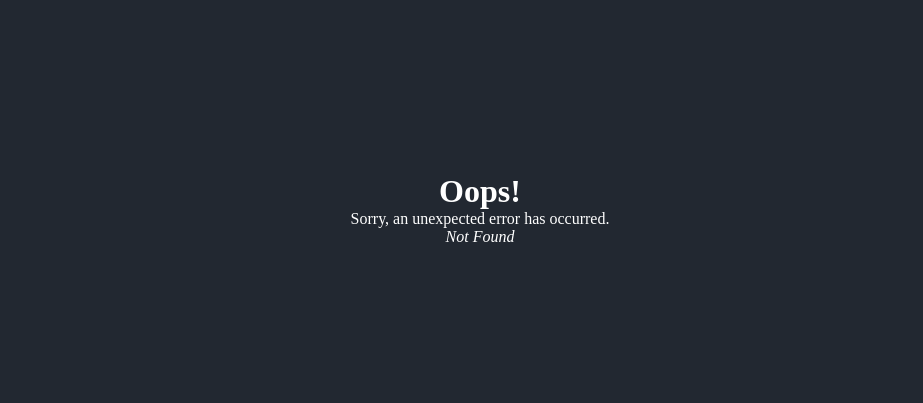
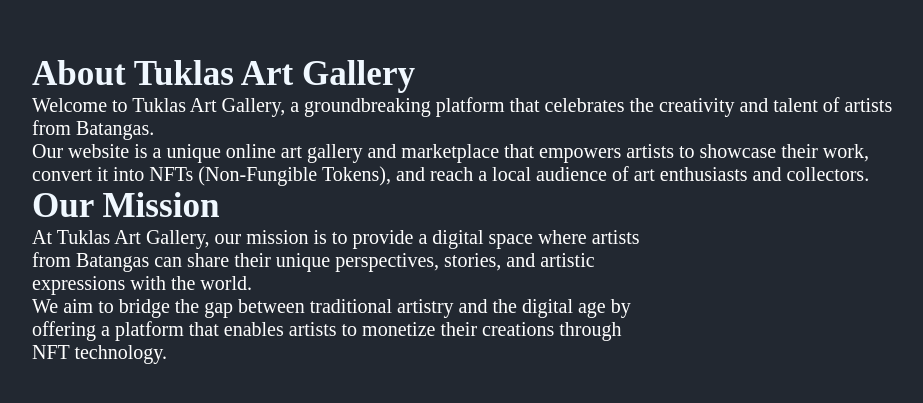
Before and after one commit to kyoshie/Tuklas-Frontend, a React (Vite) app: page /about in a window 1280 px wide. Before the commit this address had no page. Shown: the part 191-594 px from the top of the page, without its empty margins (160-1083 px from the left). Built offline with nearby package versions, Linux system fonts and the light colour scheme.

Commit message:
about page created

```diff
--- /dev/null
+++ b/src/pages/About/About.css
@@ -0,0 +1,28 @@
+.welcome {
+    height: 100vh;
+    font-size: 30px;
+    color: aliceblue;
+    display: flex;
+    justify-content: center;
+    align-items: center;
+    flex-direction: column;
+}
+
+.welcome .about {
+    width: 70%;
+}
+
+.welcome .about-text {
+    font-size: 20px;
+    color: #fff;
+}
+
+.welcome .mission {
+    width: 70%;
+
+}
+
+.welcome .mission-text {
+    font-size: 20px;
+    color: #fff;
+}
--- /dev/null
+++ b/src/pages/About/About.jsx
@@ -0,0 +1,32 @@
+import React, { useState } from 'react';
+import './About.css';
+
+
+
+const About = () => {
+    return (
+<div className='welcome'>
+      <div className='about'>
+          <h3> About Tuklas Art Gallery</h3>
+          <div className='about-text'>
+              <p>Welcome to Tuklas Art Gallery, a groundbreaking platform that celebrates the creativity and talent of artists from Batangas.</p>
+              <p>Our website is a unique online art gallery and marketplace that empowers artists to showcase their work, convert it into NFTs (Non-Fungible Tokens),
+                and reach a local audience of art enthusiasts and collectors.</p>
+          </div>
+          <div className='mission'>
+            <h3>Our Mission</h3>
+            <div className='mission-text'>
+                <p>At Tuklas Art Gallery, our mission is to provide a digital space where artists from Batangas can share their unique perspectives,
+                     stories, and artistic expressions with the world. </p>
+                <p>We aim to bridge the gap between traditional artistry and the digital age by offering a platform that enables artists to monetize their creations through NFT technology.</p>
+            </div>
+        </div>
+      </div>
+  </div>
+
+
+
+    )
+}
+
+export default About
--- a/src/router.jsx
+++ b/src/router.jsx
@@ -4,6 +4,7 @@ import App from './App';
 import Error from './pages/Error/Error';
 import LoginPage from './pages/LoginPage/LoginPage';
 import Home from './pages/HomePage/Home';
+import About from './pages/About/About';
 
 export const router = createBrowserRouter([
   {
@@ -18,5 +19,9 @@ export const router = createBrowserRouter([
   {
     path: "/home",
     element: <Home />,
+  },
+  {
+    path: "/about",
+    element: <About />,
   }
 ]);
```
